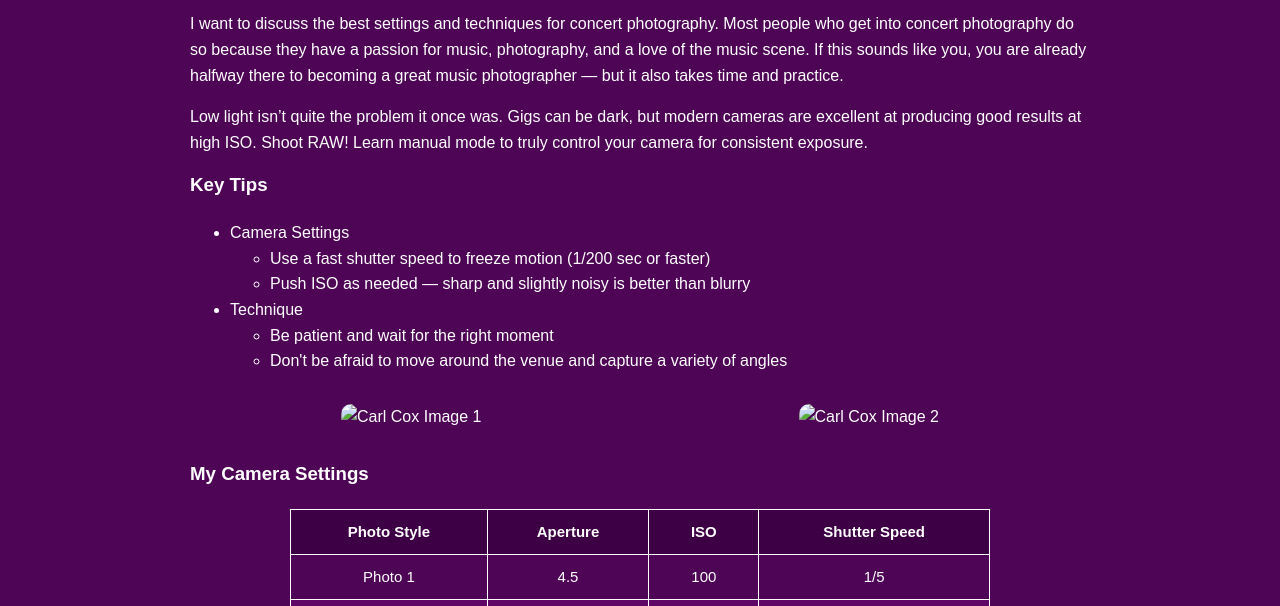
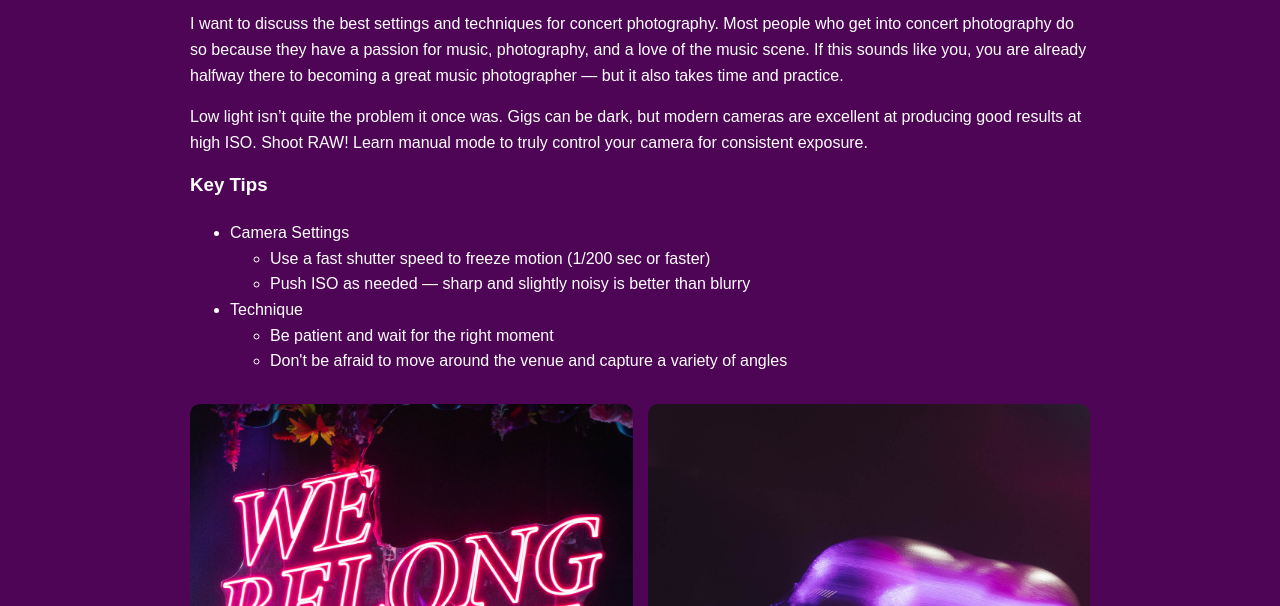
Before and after one commit to sharronlou27-stack/sharronlou27-stack.github.io, a plain HTML site: page blog.html in a window 1280 px wide. Shown: the part 194-800 px from the top of the page. Drawn offline with nearby package versions, Linux system fonts and the light colour scheme.

Commit message:
Update and rename Blog.html to blog.html

```diff
--- a/Blog.html
+++ b/blog.html
@@ -65,10 +65,10 @@
 
     <div class="row">
       <div class="column">
-        <img src="images/DSC07091.jpg" alt="Carl Cox Image 1" />
+        <img src="DSC07091.jpg" alt="Carl Cox Image 1" />
       </div>
       <div class="column">
-        <img src="images/DSC07796.jpg" alt="Carl Cox Image 2" />
+        <img src="DSC07796.jpg" alt="Carl Cox Image 2" />
       </div>
     </div>
 
```
